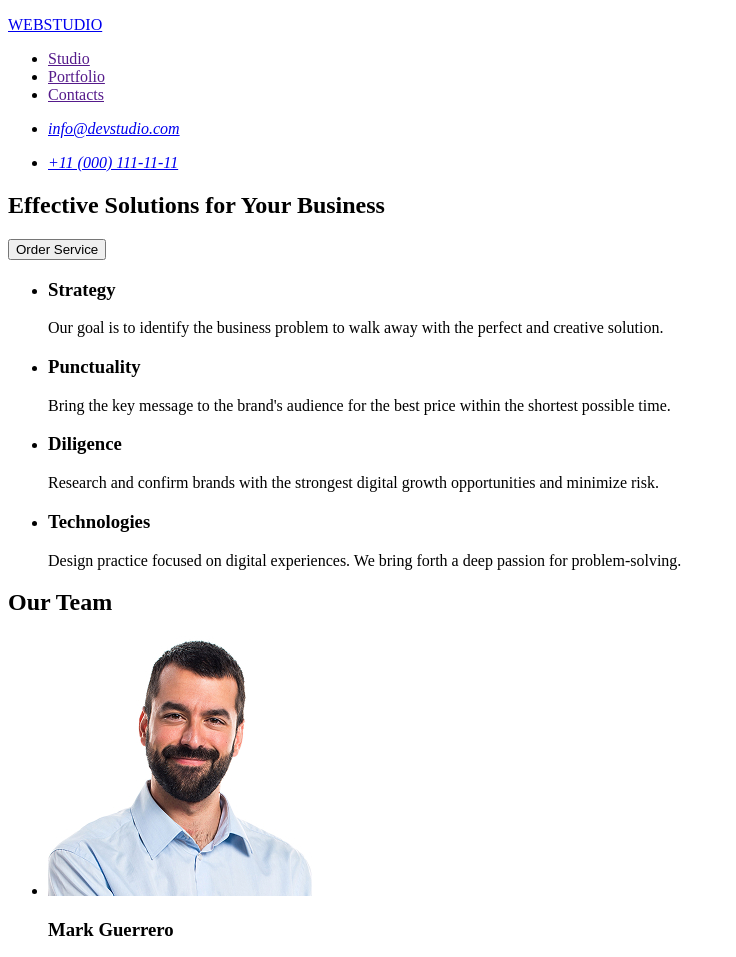
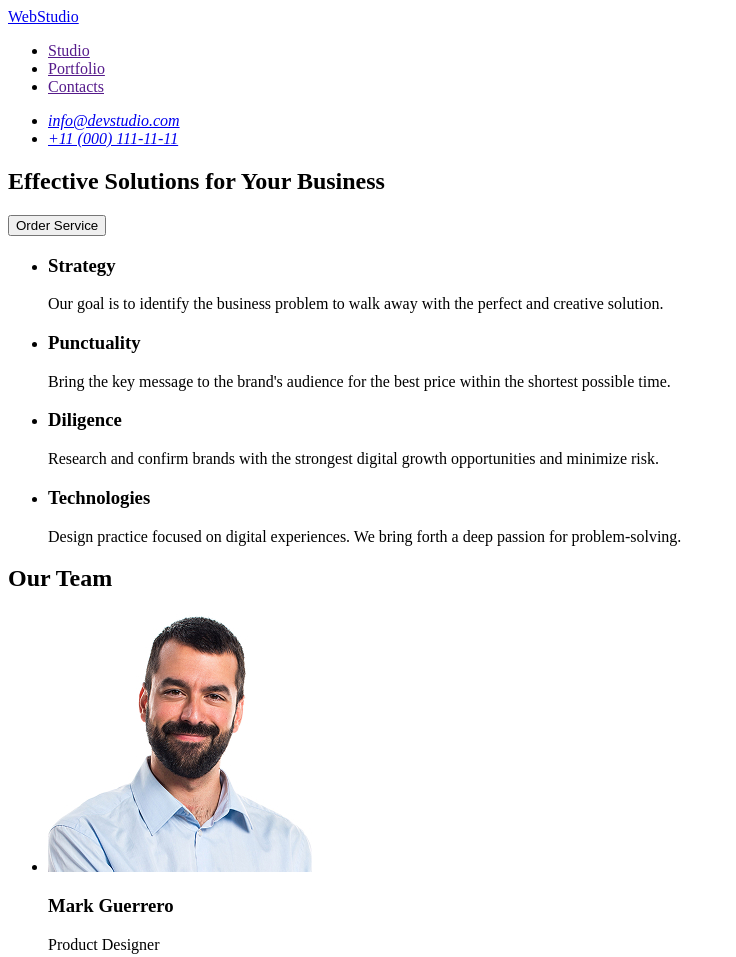
Before and after one commit to liliialuma/goit-markup-hw-01, a plain HTML site: page index.html in a window 1280 px wide. Shown: the top 957 px of the page, without its empty margins (0-736 px from the left). Drawn offline with Linux system fonts and the light colour scheme.

Commit message:
update index file

```diff
--- a/index.html
+++ b/index.html
@@ -8,7 +8,7 @@
 <body>
     <header>
         <nav>
-            <a href="./index.html"><p>WEBSTUDIO</p></a>
+            <a href="./index.html">WebStudio</a>
             <ul>
                 <li><a href="">Studio</a> </li>
                 <li><a href="">Portfolio</a> </li>
@@ -17,8 +17,8 @@
         </nav>
         <address>
             <ul>
-                <li><a href="mailto:info@devstudio.com"><p>info@devstudio.com</p></a></li>
-                <li><a href="tel:+110001111111"><p>+11 (000) 111-11-11</p></a></li>
+                <li><a href="mailto:info@devstudio.com">info@devstudio.com</a></li>
+                <li><a href="tel:+110001111111">+11 (000) 111-11-11</a></li>
             </ul>
         </address>
 
@@ -77,7 +77,7 @@
         </section>
     </main>
     <footer>
-        <a href="./index.html"><p>WEBSTUDIO</p></a>
+        <a href="./index.html">WebStudio</a>
         <p>Increase the flow of customers and sales for your business with digital marketing & growth solutions.</p>
     </footer>
 </body>
```
